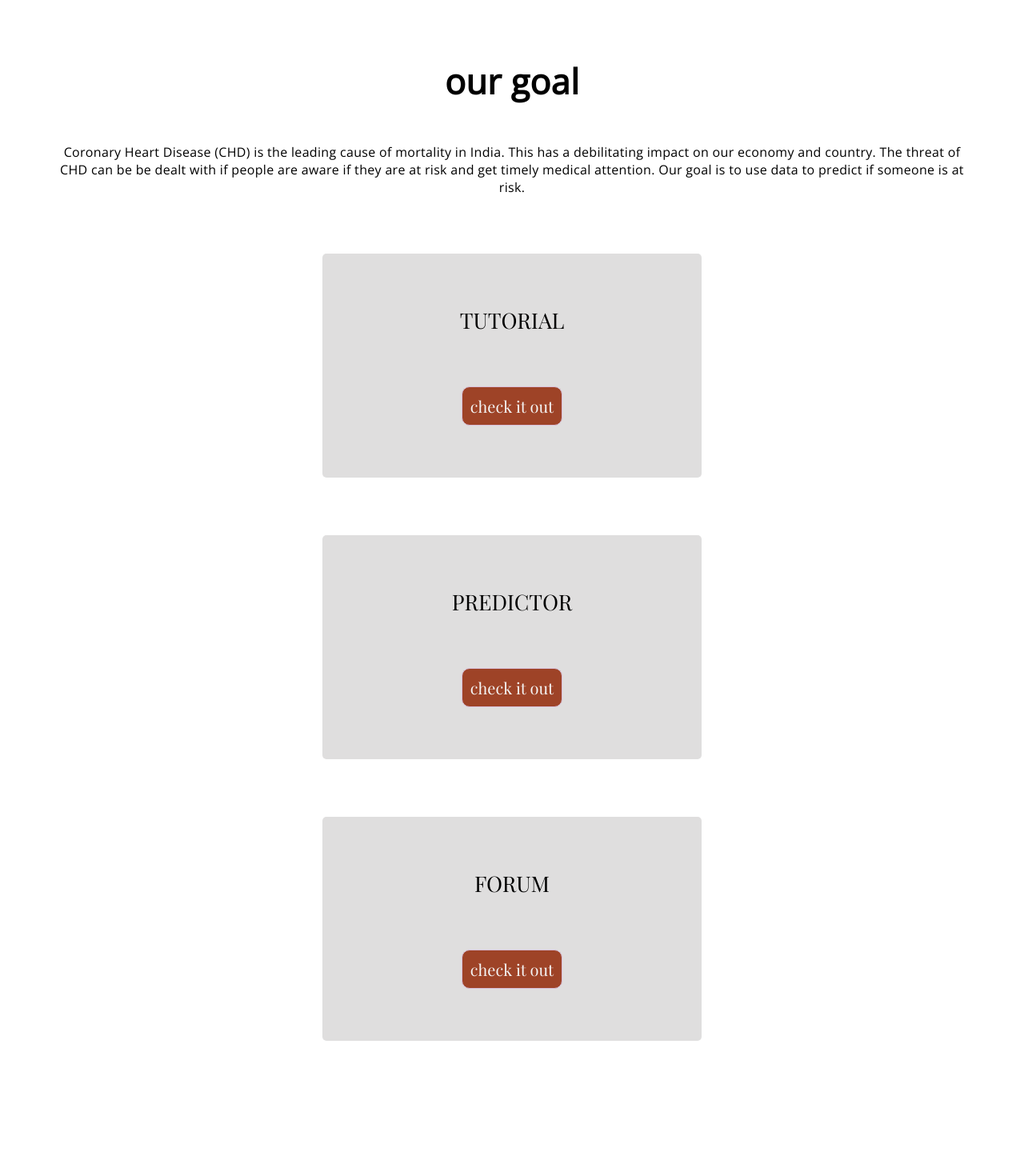
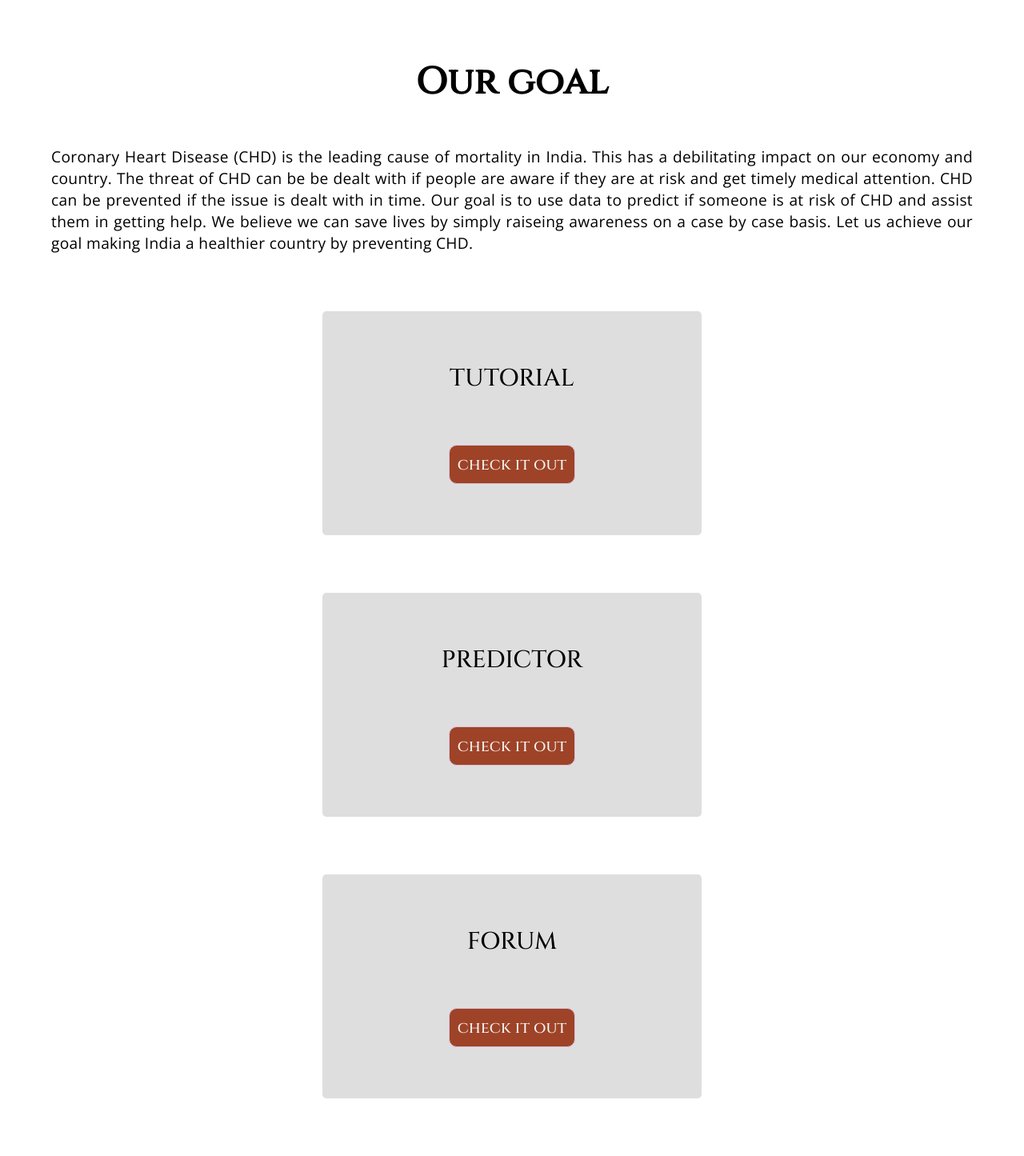
Before and after one commit to musk4n/angino, a Django app: page / in a window 1280 px wide. Shown: the part 896-2341 px from the top of the page at 80% size. Before the commit the page ends 2197 px from the top, so only its background shows below. Run offline with Django 3.2, Linux system fonts and the light colour scheme.

Commit message:
Updated home page

```diff
--- a/templates/home.html
+++ b/templates/home.html
@@ -13,6 +13,8 @@
     <link href="https://fonts.googleapis.com/css2?family=Merriweather&display=swap" rel="stylesheet">
     <link href="https://fonts.googleapis.com/css2?family=Dancing+Script:wght@600&family=Open+Sans&family=Playfair+Display&display=swap" rel="stylesheet">
 </head>
+
+<link href="https://fonts.googleapis.com/css2?family=Cinzel:wght@500&display=swap" rel="stylesheet">
 <style>
     *{
     padding: 0px;
@@ -159,15 +161,15 @@ button[type='submit']{
     transition: all 0.5 ease-in-out 0.5s;
     color: black;
     text-align: center;
-    font-family: 'Playfair Display', serif;
-    font-size: 27px;
+    font-family: 'Cinzel', serif;
+    font-size: 30px;
 }
 
 .container:hover{
     color: whitesmoke;
     text-align: center;
-    font-family: 'Playfair Display', serif;
-    font-size: 23px;
+    font-family: 'Cinzel', serif;
+    font-size : 18px;
 }
 
 
@@ -180,8 +182,8 @@ button[type='submit']{
 
 h1.latest{
     letter-spacing: 0.02rem;
-    font-family: 'Open Sans', sans-serif;
-    font-size: 2.7rem;
+    font-family: 'Cinzel', serif;
+    font-size: 2.9rem;
     text-align: center;
     margin-top: 9vh;
     color: black;
@@ -189,10 +191,10 @@ h1.latest{
 p.ourgoal{
     letter-spacing: 0.02rem;
     font-family: 'Open Sans', sans-serif;
-    font-size: 1rem;
-    text-align: center;
+    font-size: 1.2rem;
+    text-align: justify;
 
-    color: black;
+    color: rgb(0, 0, 0);
     width: 90vw;
     margin: 6vh auto;
 }
@@ -258,8 +260,16 @@ p.ourgoal{
 
 
 
-    <h1 class="latest">our goal</h1>
-    <p class="ourgoal">Coronary Heart Disease (CHD) is the leading cause of mortality in India. This has a debilitating impact on our economy and country. The threat of CHD can be be dealt with if people are aware if they are at risk and get timely medical attention. Our goal is to use data to predict if someone is at risk.</p>
+    <h1 class="latest">Our goal</h1>
+    <p class="ourgoal">
+         Coronary Heart Disease (CHD) is the leading cause of mortality in India.
+         This has a debilitating impact on our economy and country.
+         The threat of CHD can be be dealt with if people are aware if they are at risk and get timely medical attention.
+         CHD can be prevented if the issue is dealt with in time.
+         Our goal is to use data to predict if someone is at risk of CHD and assist them in getting help.
+         We believe we can save lives by simply raiseing awareness on a case by case basis.
+         Let us achieve our goal making India a healthier country by preventing CHD.
+        </p>
 
     <div class="container" id="container1">
         TUTORIAL
```
